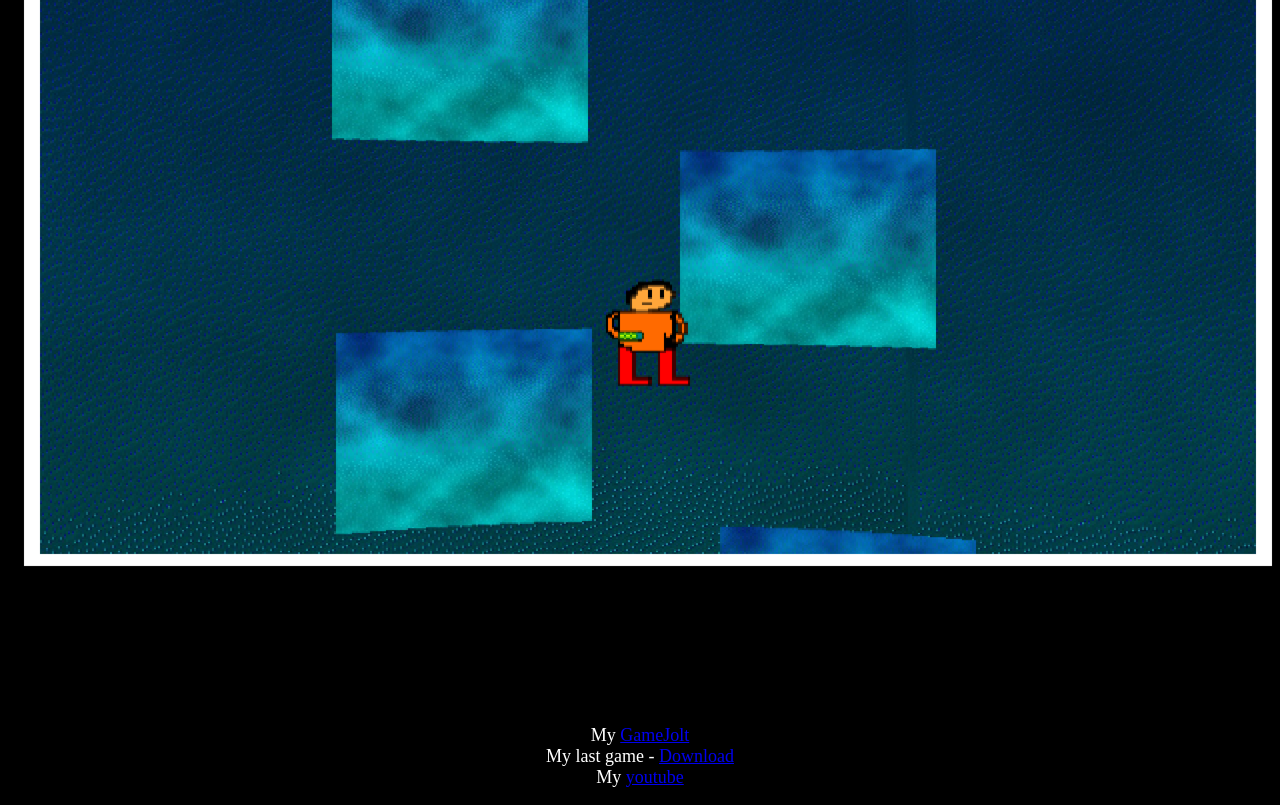
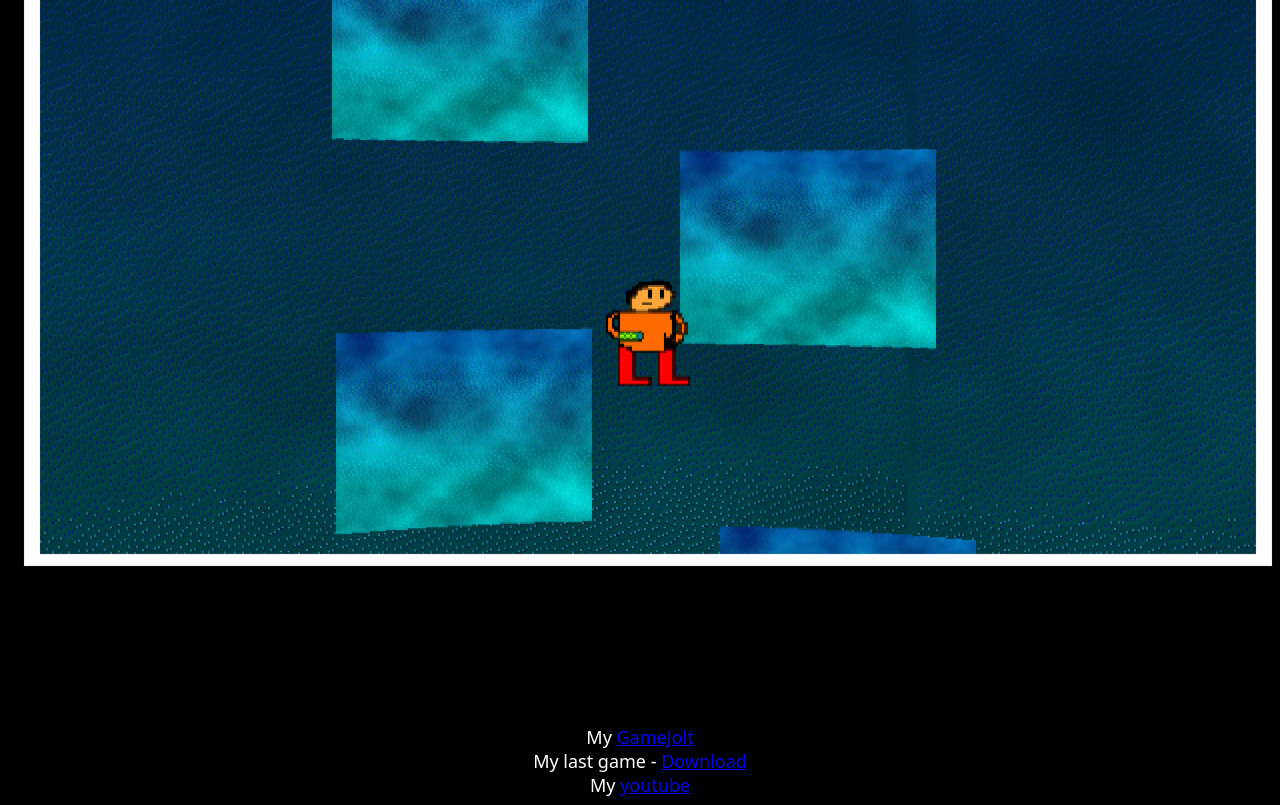
Before and after one commit to nfuex/nfuex.github.io, a plain HTML site: page index.html in a window 1280 px wide. Shown: the part 484-1289 px from the top of the page. Drawn offline with Linux system fonts and the light colour scheme.

Commit message:
Update style.css

```diff
--- a/style.css
+++ b/style.css
@@ -2,6 +2,7 @@ body {
     background-color: black;
     color: white;
     font-size: large;
+    font: bold;
 }
 .myphoto {
     display: block;
@@ -9,11 +10,15 @@ body {
     margin-top: 0;
 }
 
+
 .poster {
     display: block;
     margin: 0 auto;
     margin-top: 0;
 }
 .links {
+    font-size: bold;
+    font-family: system-ui, -apple-system, BlinkMacSystemFont, 'Segoe UI', Roboto, Oxygen, Ubuntu, Cantarell, 'Open Sans', 'Helvetica Neue', sans-serif;
     text-align: center;
+
 }
```
